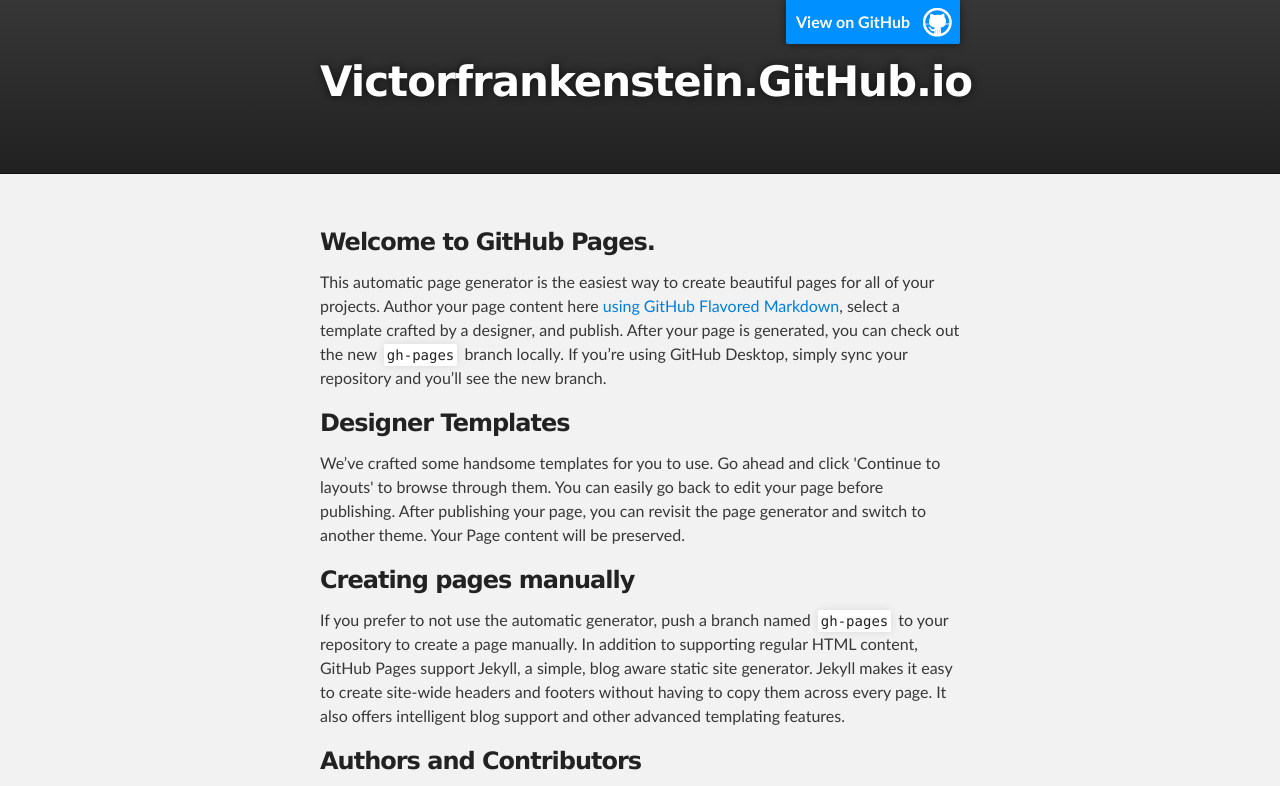
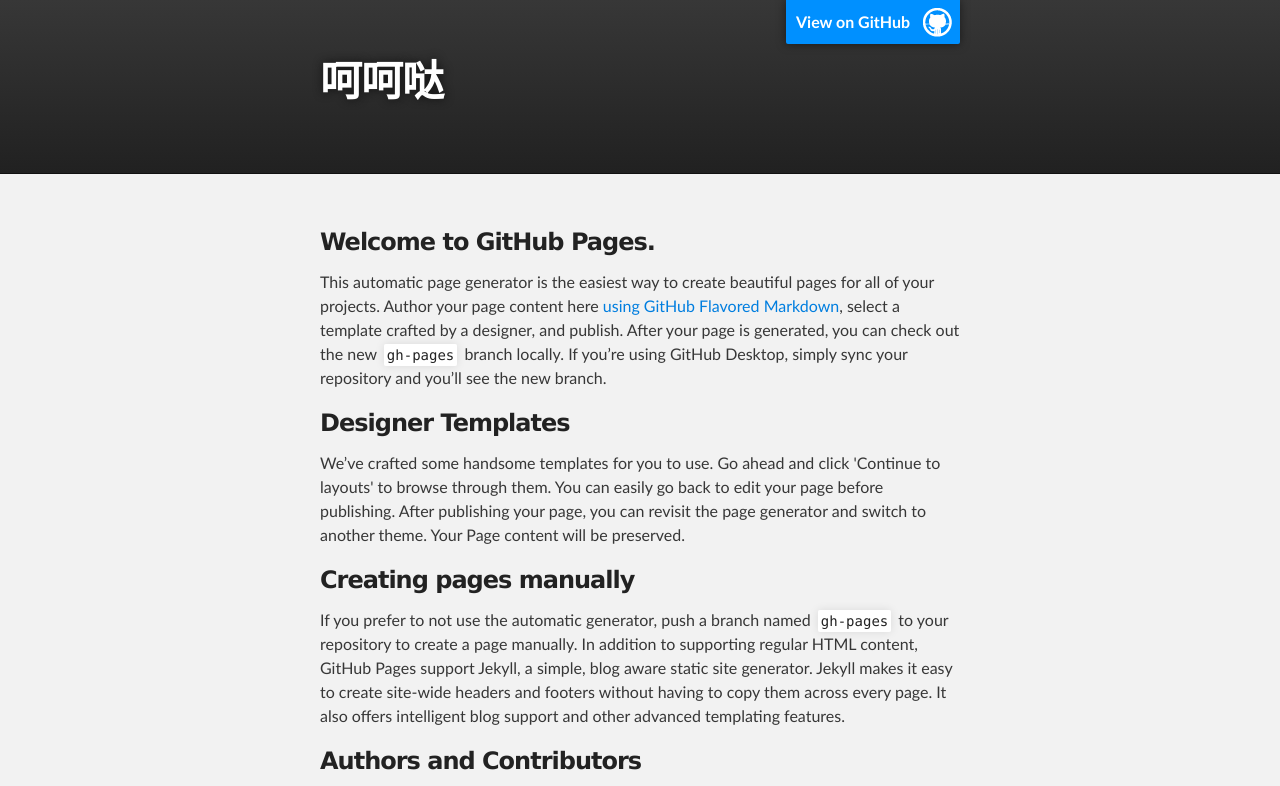
Before and after one commit to VictorFrankenstein/victorfrankenstein.github.io, a plain HTML site: page index.html in a window 1280 px wide. Shown: the top 786 px of the page. Drawn offline with Linux system fonts and the light colour scheme.

Commit message:
change title

```diff
--- a/index.html
+++ b/index.html
@@ -18,7 +18,7 @@
         <header class="inner">
           <a id="forkme_banner" href="https://github.com/VictorFrankenstein">View on GitHub</a>
 
-          <h1 id="project_title">Victorfrankenstein.GitHub.io</h1>
+          <h1 id="project_title">呵呵哒</h1>
           <h2 id="project_tagline"></h2>
 
         </header>
```
